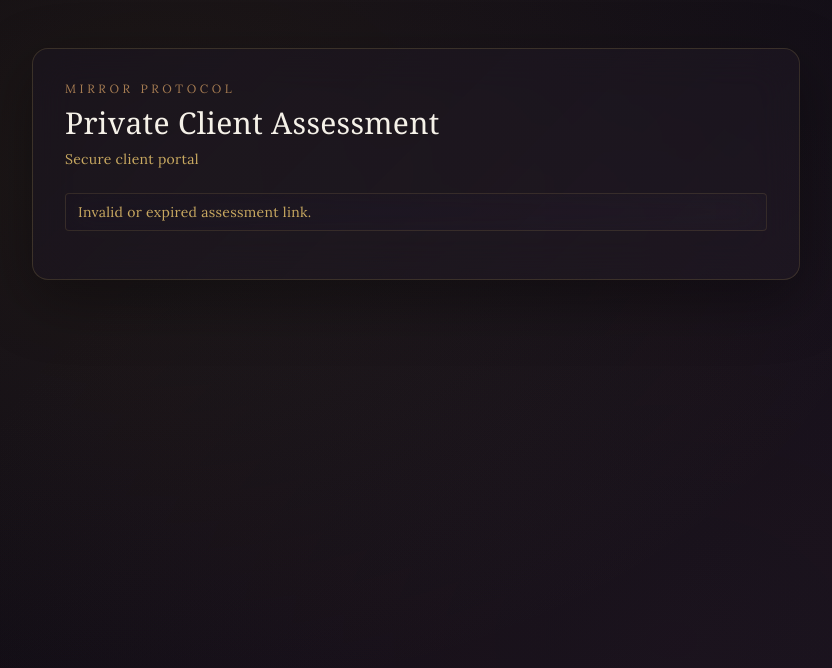
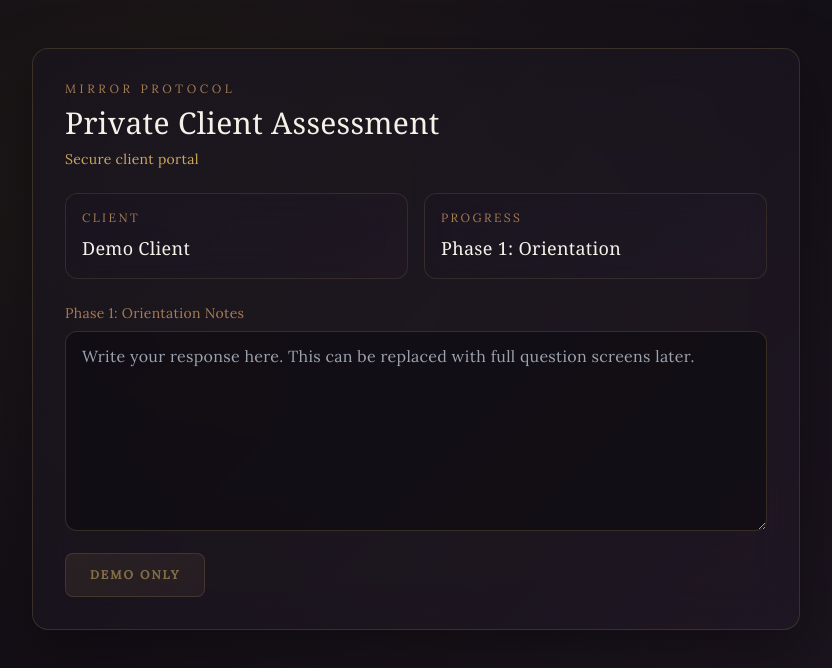
Before and after one commit to Jennaleighwilder/MIrror-Professional, a Next.js app in the folder frontend/: page /assess/demo in a window 1280 px wide. Shown: the top 668 px of the page, without its empty margins (224-1056 px from the left). Built offline with nearby package versions, Linux system fonts and the light colour scheme; no server answers.

Commit message:
Allow demo assessment link

```diff
--- a/frontend/pages/assess/[token].js
+++ b/frontend/pages/assess/[token].js
@@ -19,6 +19,7 @@ export default function AssessmentPortal() {
   const [notes, setNotes] = useState('');
   const [loading, setLoading] = useState(false);
   const [status, setStatus] = useState('');
+  const isDemo = token === 'demo';
 
   const nextPhase = useMemo(() => {
     if (!assessment) return 1;
@@ -30,7 +31,7 @@ export default function AssessmentPortal() {
   }, [assessment]);
 
   const fetchAssessment = async () => {
-    if (!token) return;
+    if (!token || isDemo) return;
     try {
       const response = await axios.get(`${API_URL}/assess/${token}`);
       setAssessment(response.data);
@@ -40,11 +41,25 @@ export default function AssessmentPortal() {
   };
 
   useEffect(() => {
+    if (isDemo) {
+      setStatus('');
+      setAssessment({
+        client_first_name: 'Demo Client',
+        phase1_complete: false,
+        phase2_complete: false,
+        phase3_complete: false,
+        phase4_complete: false
+      });
+      return;
+    }
     fetchAssessment();
-  }, [token]);
+  }, [token, isDemo]);
 
   const handleSubmit = async () => {
-    if (!token) return;
+    if (!token || isDemo) {
+      setStatus('Demo mode only. This response is not saved.');
+      return;
+    }
     setLoading(true);
     setStatus('');
     try {
@@ -118,7 +133,7 @@ export default function AssessmentPortal() {
                     disabled={loading || notes.trim().length === 0}
                     className="mt-4 lux-button px-6 py-3 rounded-lg font-semibold disabled:opacity-60"
                   >
-                    {loading ? 'Submitting...' : 'Submit Phase'}
+                    {isDemo ? 'Demo Only' : loading ? 'Submitting...' : 'Submit Phase'}
                   </button>
                 </>
               )}
```
